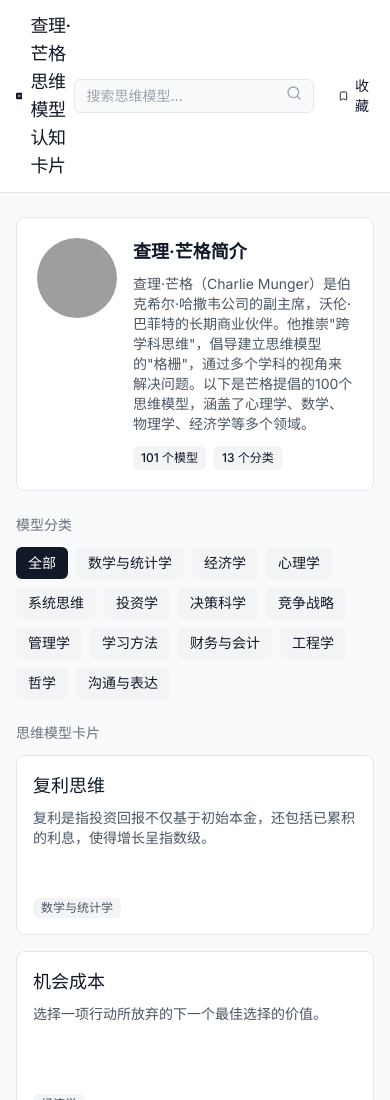
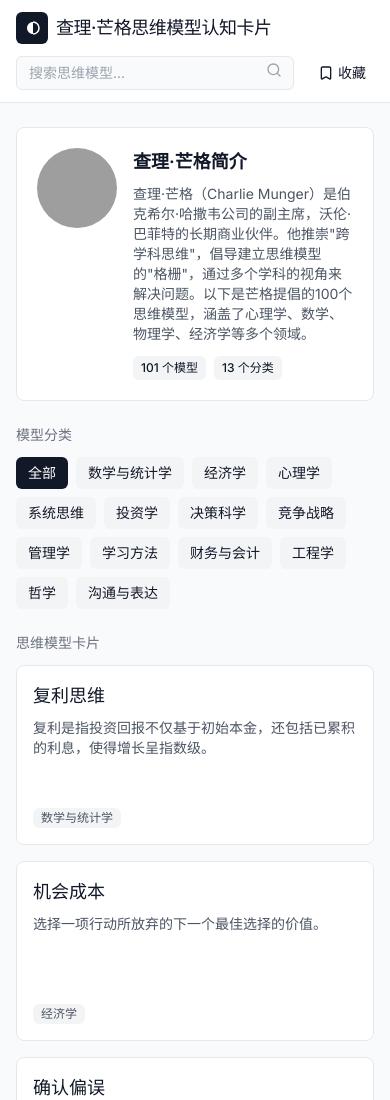
Before and after one commit to AyangCoder/ThinkingModel, a plain HTML site: page index.html in a window 390 px wide. Shown: the top 1100 px of the page. Drawn offline with nearby package versions, Linux system fonts and the light colour scheme; grey boxes are pictures that could not be loaded.

Commit message:
增加标题响应式布局

```diff
--- a/index.html
+++ b/index.html
@@ -22,7 +22,7 @@
 
     <!-- Header -->
     <header class="bg-white border-b border-gray-200 sticky top-0 z-50">
-        <div class="container mx-auto px-4 py-3 flex items-center justify-between">
+        <div class="container mx-auto px-4 py-3 flex flex-col md:flex-row md:items-center md:justify-between gap-3 md:gap-0">
             <div class="flex items-center space-x-2">
                 <div class="w-8 h-8">
                     <svg viewBox="0 0 32 32" fill="none" xmlns="http://www.w3.org/2000/svg" class="w-full h-full">
@@ -34,13 +34,13 @@
                 <h1 class="text-lg font-medium tracking-tight">查理·芒格思维模型认知卡片</h1>
             </div>
             <div class="flex items-center space-x-4">
-                <div class="relative">
-                    <input type="text" id="search-input" placeholder="搜索思维模型..." class="w-60 px-3 py-1.5 rounded-md border border-gray-200 focus:outline-none focus:ring-1 focus:ring-gray-800 focus:border-transparent bg-gray-50 text-sm">
+                <div class="relative flex-1 md:flex-none">
+                    <input type="text" id="search-input" placeholder="搜索思维模型..." class="w-full md:w-60 px-3 py-1.5 rounded-md border border-gray-200 focus:outline-none focus:ring-1 focus:ring-gray-800 focus:border-transparent bg-gray-50 text-sm">
                     <span class="absolute right-3 top-1.5 text-gray-400">
                         <i data-lucide="search" class="w-4 h-4"></i>
                     </span>
                 </div>
-                <button id="favorites-btn" class="flex items-center space-x-1 px-2 py-1.5 rounded-md hover:bg-gray-100 transition-colors text-sm">
+                <button id="favorites-btn" class="flex items-center space-x-1 px-2 py-1.5 rounded-md hover:bg-gray-100 transition-colors text-sm whitespace-nowrap">
                     <i data-lucide="bookmark" class="w-4 h-4"></i>
                     <span>收藏</span>
                 </button>
```
